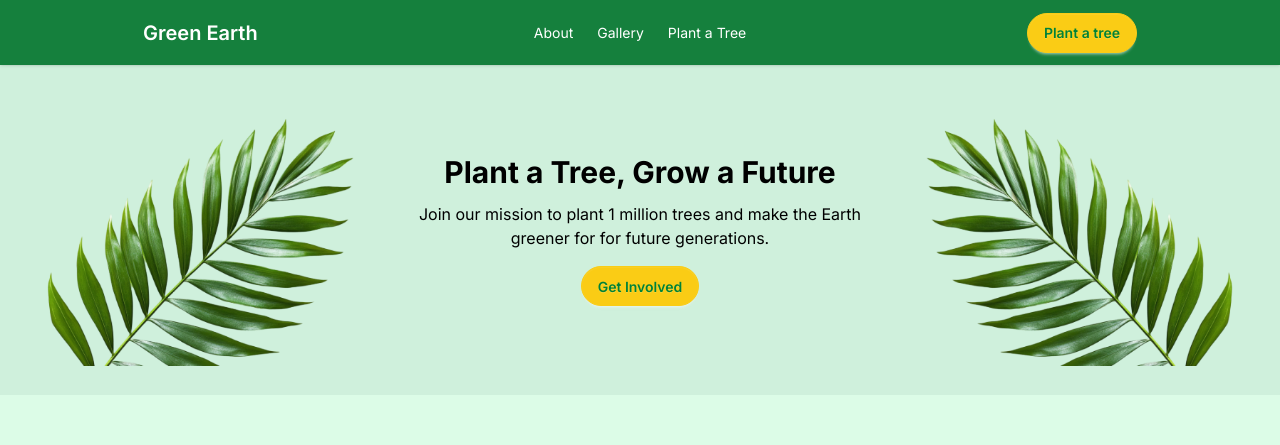
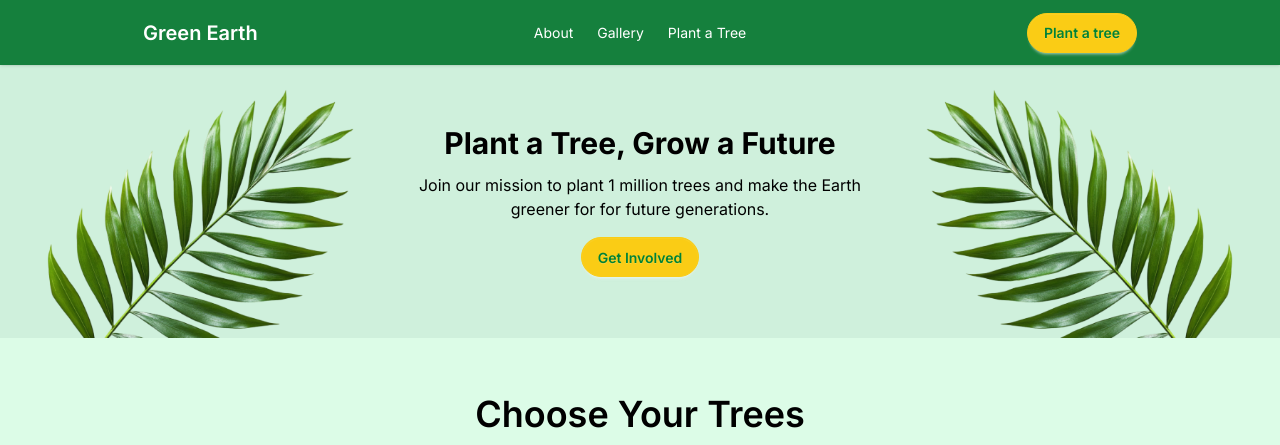
Before and after one commit to ontorsheikh/green-earth-6, a website: page index.html in a window 1280 px wide. Shown: the top 445 px of the page. Drawn offline with Linux system fonts and the light colour scheme; no server answers.

Commit message:
remove fixed height

```diff
--- a/index.html
+++ b/index.html
@@ -63,7 +63,7 @@
 
     <!-- hero section -->
 
-    <header class=" flex flex-col md:flex-row justify-center items-center  bg-[#CFF0DC] md:h-[330px]">
+    <header class=" flex flex-col md:flex-row justify-center items-center  bg-[#CFF0DC] ">
         <div class="">
         <img src="./assets/hero-leaf1.png" alt="">
       </div>
```
